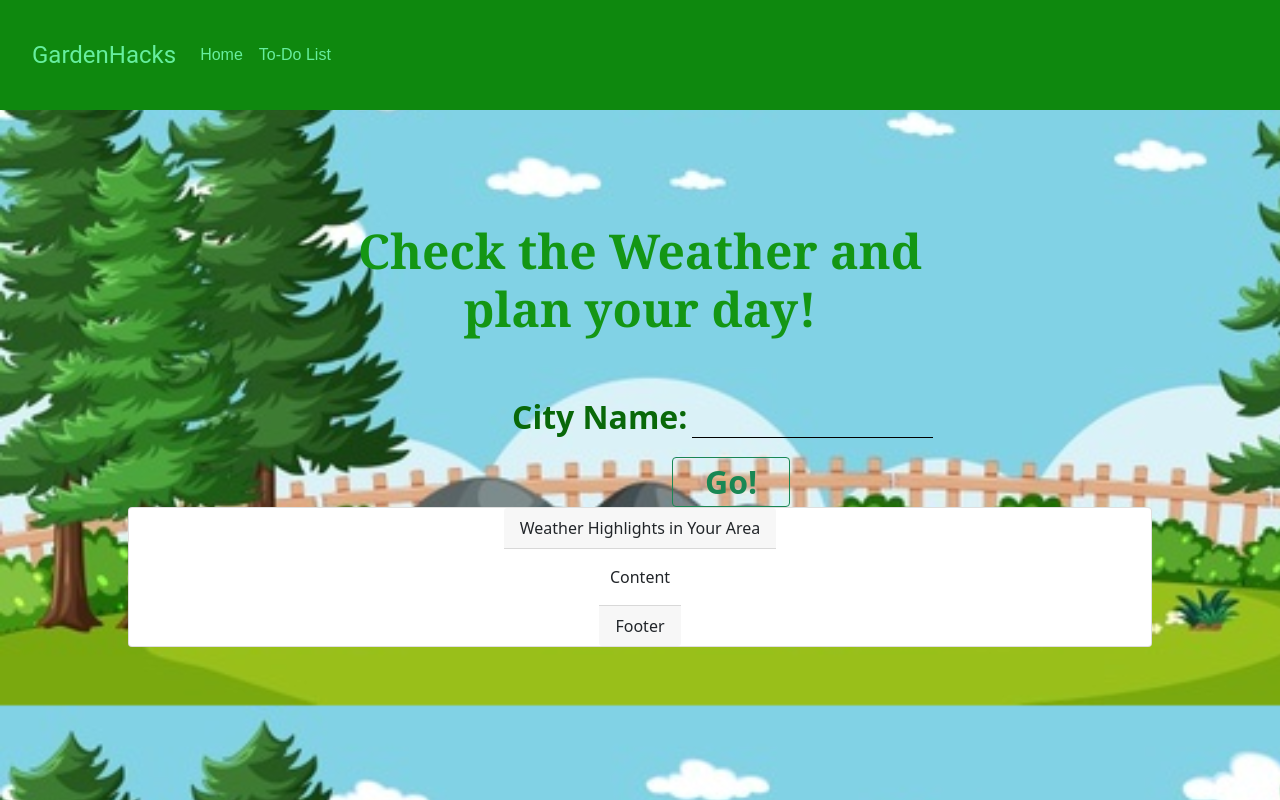
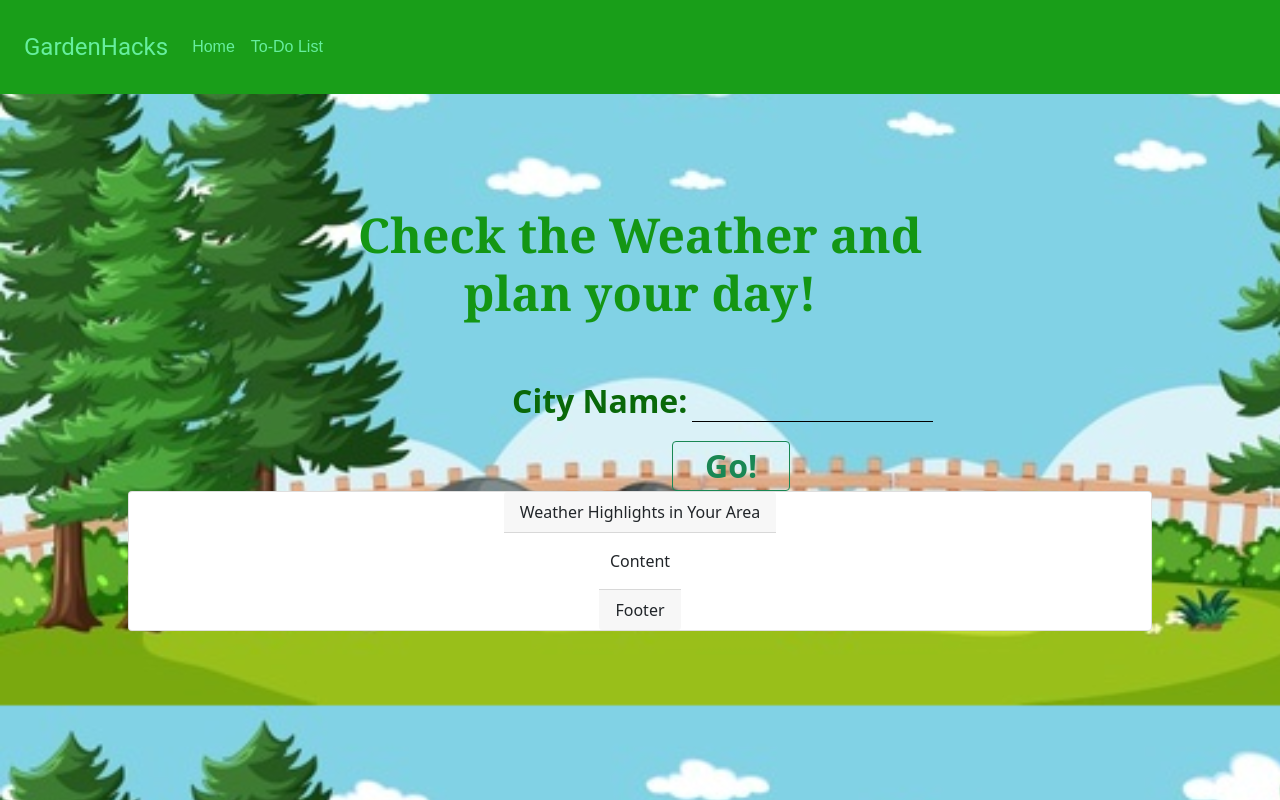
Before and after one commit to ri-tae-ka/GardenHacks, a website: page index.html in a window 1280 px wide. Drawn offline with nearby package versions, Linux system fonts and the light colour scheme.

Commit message:
update styles

```diff
--- a/styles.css
+++ b/styles.css
@@ -43,8 +43,8 @@ h1 {
 /* navbar CSS starts*/
 
 .bg-light{
-    padding: 2rem;
-    background-color: #0e880e!important;
+    padding: 1.5rem;
+    background-color: #199e19!important;
 }
 
 .navbar-brand{
@@ -59,7 +59,7 @@ h1 {
 }
 
 .nav-link:hover{
-    background-color: #f3f1f1;
+    background-color: #bce4aa;
 }
 
 /* navbar CSS ends */
```
